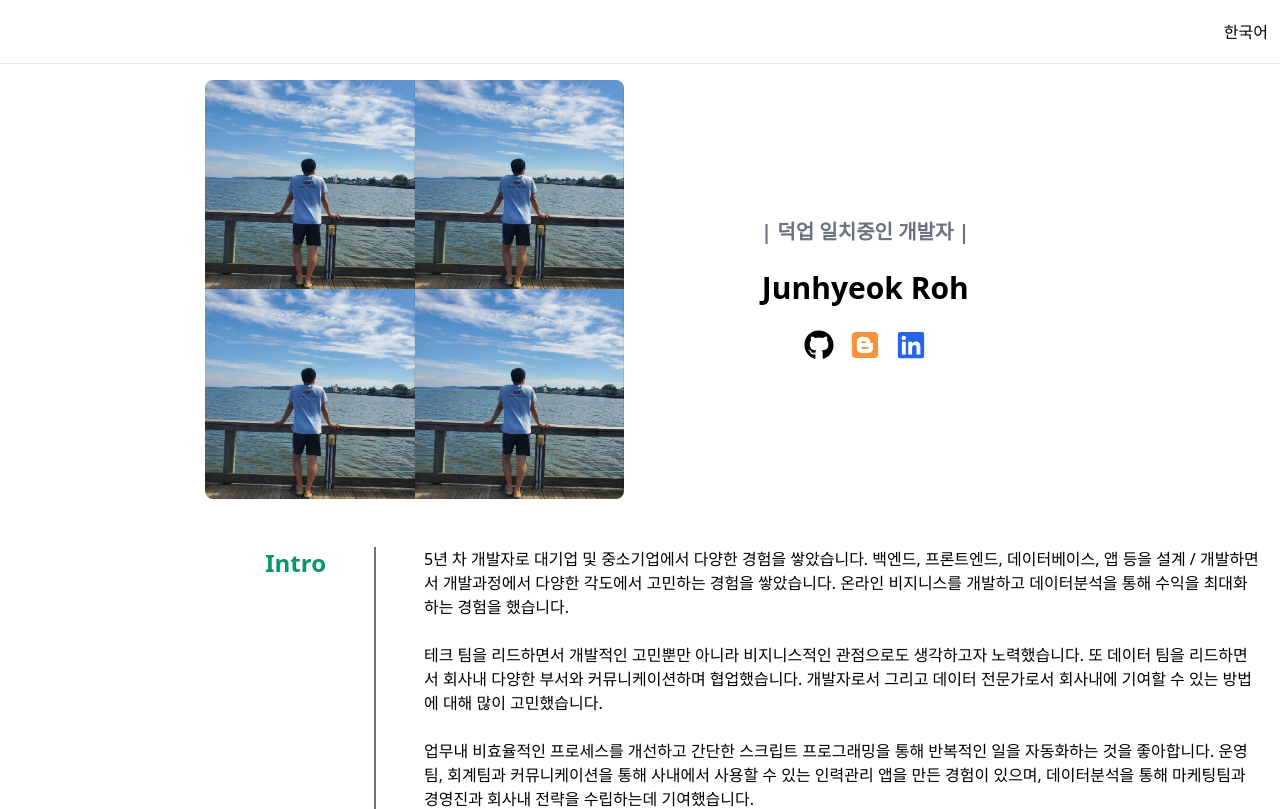
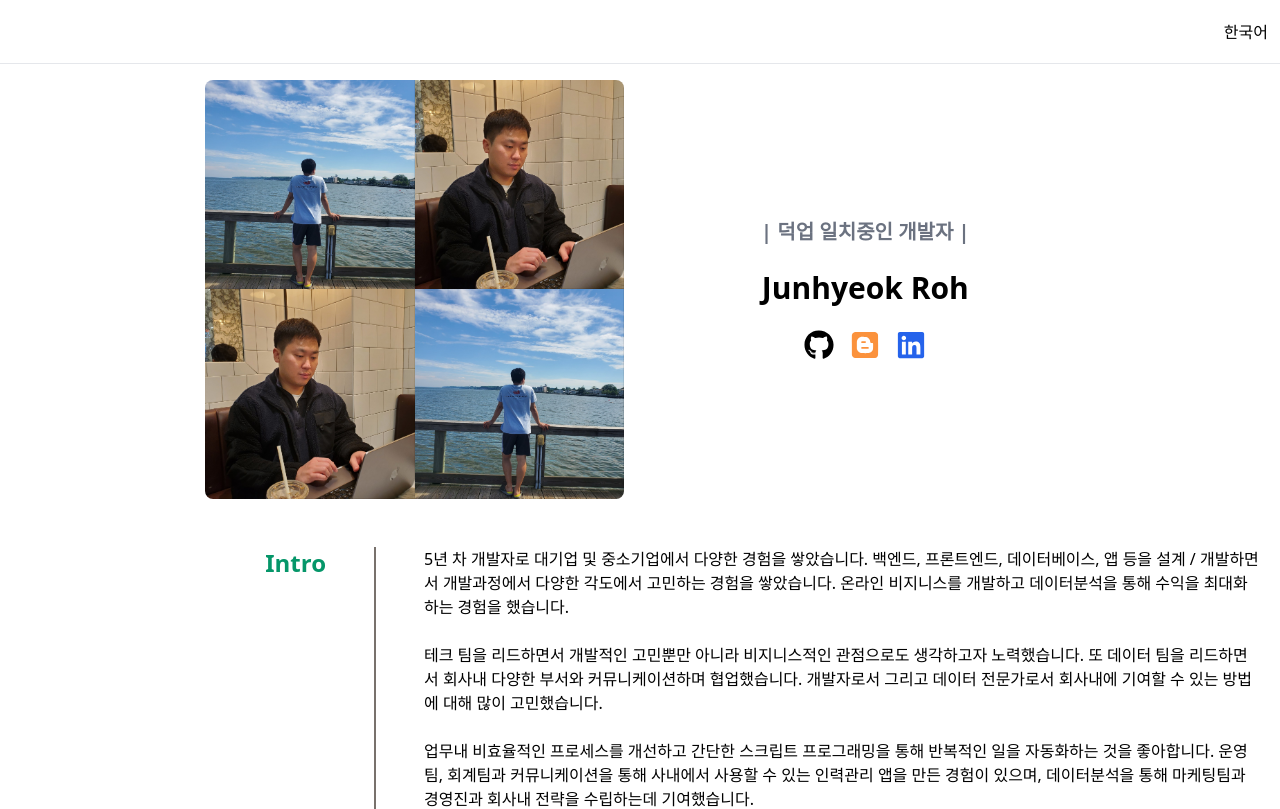
Before and after one commit to texasroh/texasroh.github.io, a React (Create React App) app: page / in a window 1280 px wide. Shown: the top 809 px of the page. Built offline with nearby package versions, Linux system fonts and the light colour scheme.

Commit message:
add second photo

```diff
--- a/src/routes/Home.tsx
+++ b/src/routes/Home.tsx
@@ -1,5 +1,6 @@
 import Educations from "../sections/home/Educations";
 import myPhoto from "../images/my_photo.jpg";
+import myPhoto2 from "../images/my_photo2.jpg";
 import Intro from "../sections/home/Intro";
 import Experiences from "../sections/home/Experiences";
 import OtherExperiences from "../sections/home/OtherExperiences";
@@ -20,8 +21,8 @@ const Home = () => {
         <div className="basis-1/3">
           <div className="grid grid-cols-2 overflow-hidden rounded-lg">
             <img src={myPhoto} className="md:w-" />
-            <img src={myPhoto} className="md:w-" />
-            <img src={myPhoto} className="md:w-" />
+            <img src={myPhoto2} className="md:w-" />
+            <img src={myPhoto2} className="md:w-" />
             <img src={myPhoto} className="md:w-" />
           </div>
         </div>
```
Also changed, not shown: src/images/my_photo2.jpg (added).
